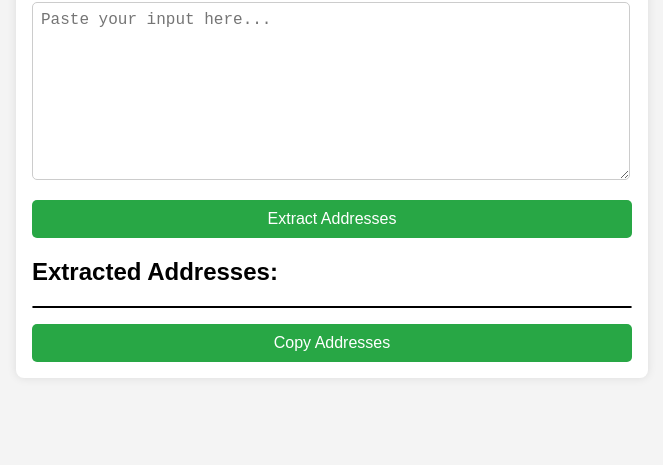
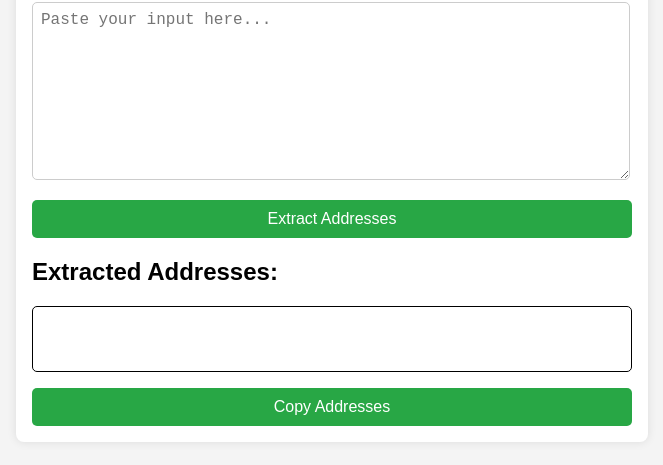
Before and after one commit to semanticdata/regex-address-extractor, a plain HTML site: page index.html in a window 1280 px wide. Shown: the part 75-540 px from the top of the page, without its empty margins (308-971 px from the left). Drawn offline with Linux system fonts and the light colour scheme.

Commit message:
add min-height to results

```diff
--- a/style.css
+++ b/style.css
@@ -52,6 +52,7 @@ ul {
     overflow-y: scroll;
     border: 1px solid;
     border-radius: 5px;
+    min-height: 4rem;
 }
 
 li {
```
